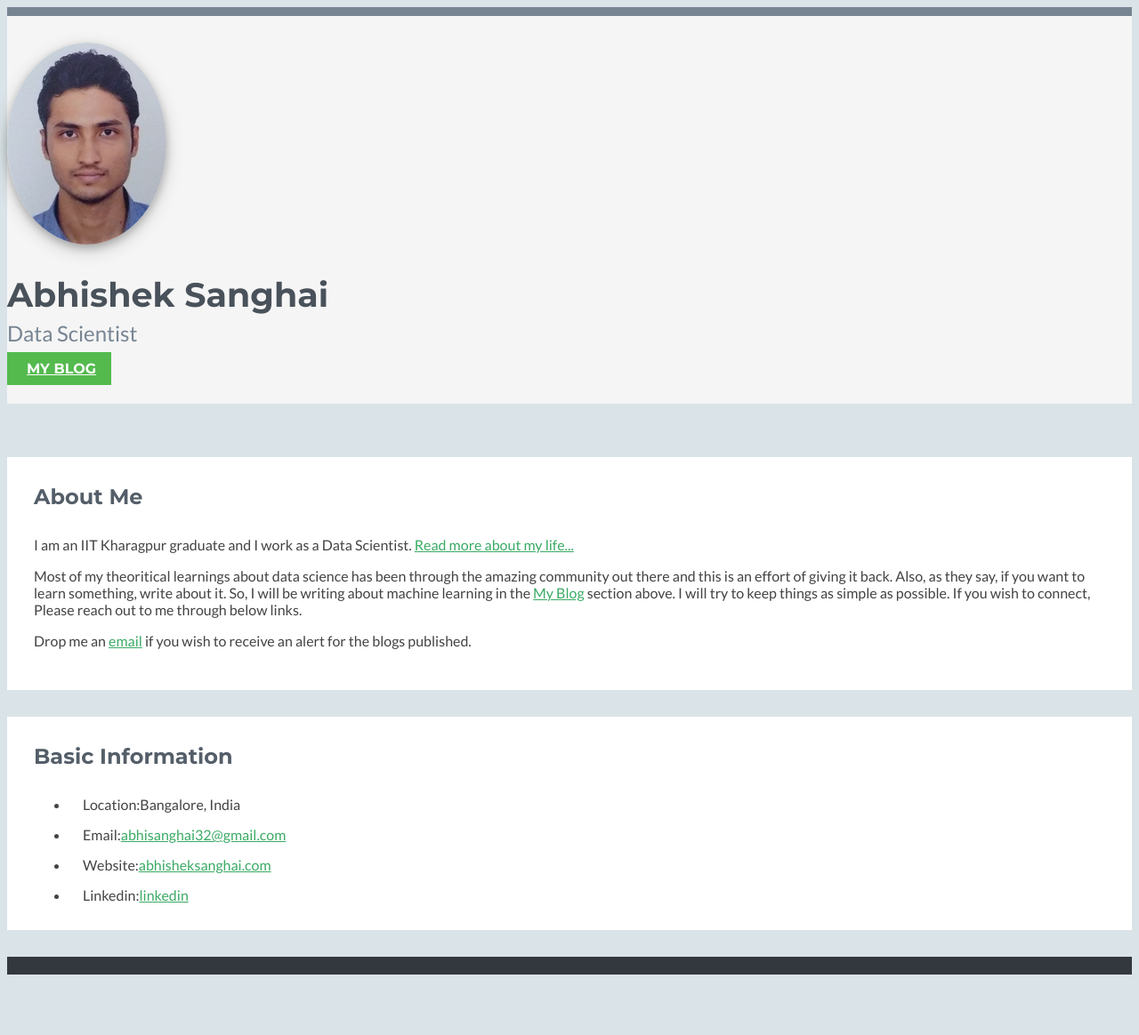
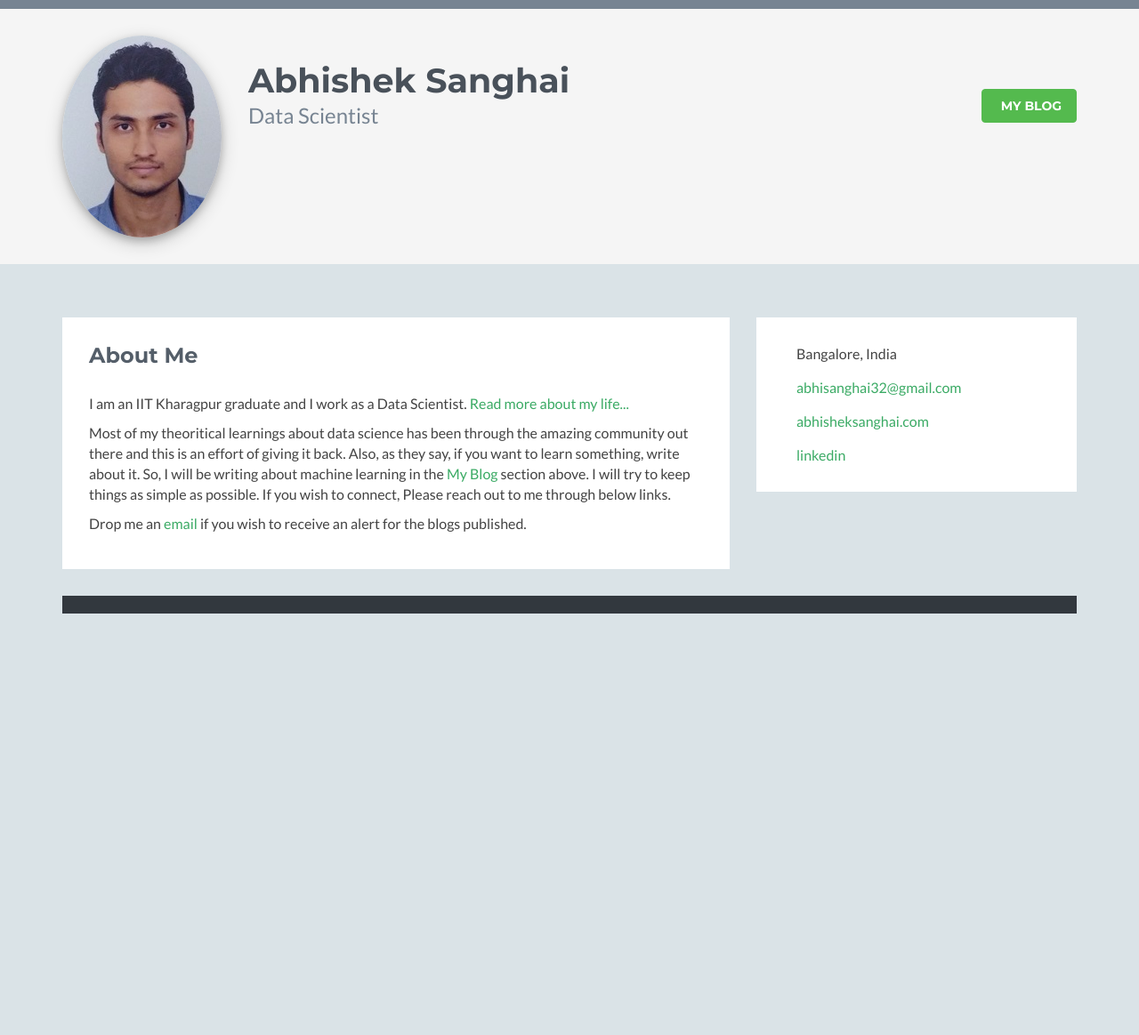
Before and after one commit to abhisheksanghai/abhisheksanghai.github.io, a Jekyll site: the page index.html, which Jekyll copies as it is, in a window 1280 px wide. Shown: the whole page at 89% size. Built offline with Jekyll 4.4.1, drawn with Linux system fonts in a browser that asks for light colours; after the commit the page ends 900 px from its top, so only the background shows below that.

Commit message:
Update index.html
adding bootstrap.min.css file

```diff
--- a/index.html
+++ b/index.html
@@ -5,6 +5,8 @@
 
 	<link href='https://fonts.googleapis.com/css?family=Lato:300,400,300italic,400italic' rel='stylesheet' type='text/css'>
     	<link href='https://fonts.googleapis.com/css?family=Montserrat:400,700' rel='stylesheet' type='text/css'>
+	<!-- Global CSS -->
+    	<link rel="stylesheet" href="/css/bootstrap.min.css">
 	<!-- link to main stylesheet -->
 	<link rel="stylesheet" type="text/css" href="/css/style.css">
 </head>
```
